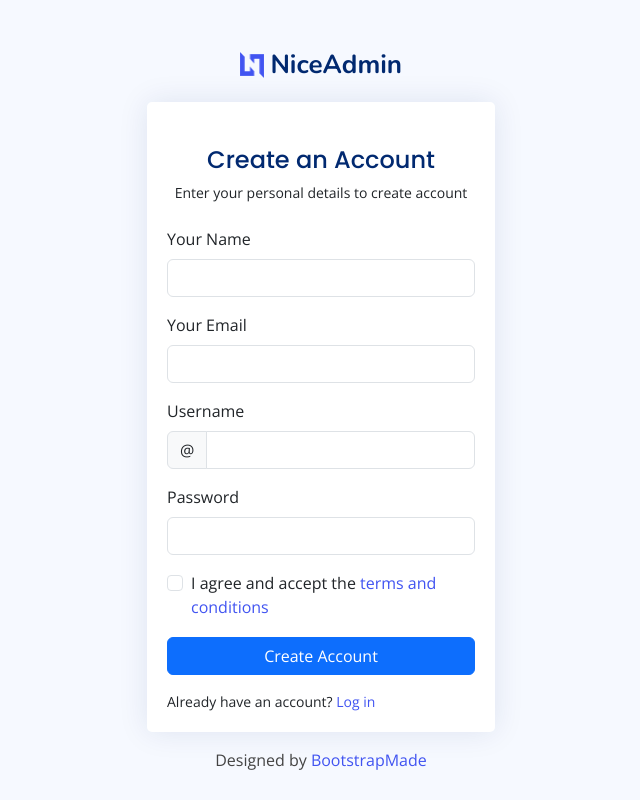
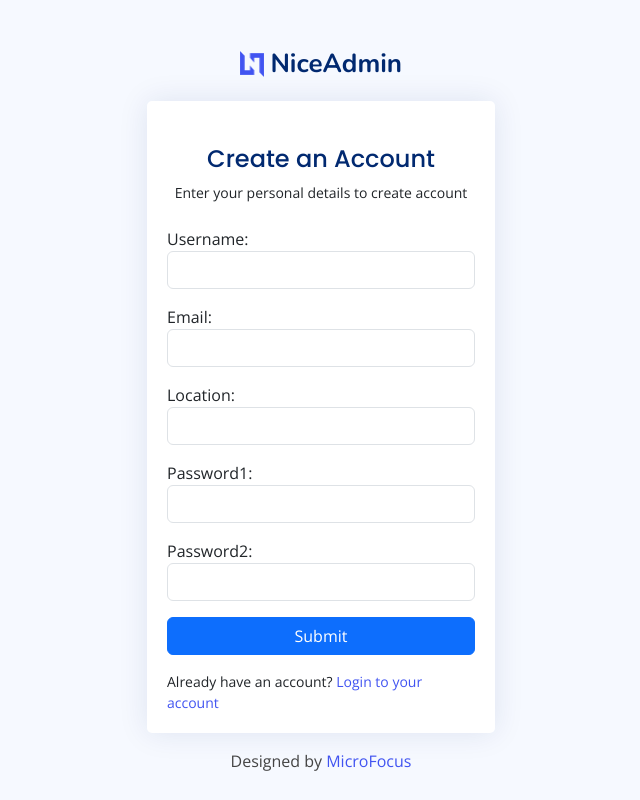
Before and after one commit to Urameshi53/TheShepherd, a Django app: page /accounts/signup/ in a window 1280 px wide. Shown: the whole page, without its empty margins (319-959 px from the left). Run offline with Django 5.2, Linux system fonts and the light colour scheme; some libraries are stand-ins or nearby versions.

Commit message:
Final Modifications

```diff
--- a/accounts/forms.py
+++ b/accounts/forms.py
@@ -3,60 +3,75 @@ from django.contrib.auth.models import User
 
 
 class LoginForm(forms.Form):
+    email = forms.EmailField(widget=forms.TextInput(attrs={
+                                'class':'form-control',
+                                'id':'email',
+                                'label':'Email'
+                                }))
+    password = forms.CharField(max_length=100,
+                            widget=forms.PasswordInput(attrs={
+                                'class':'form-control',
+                                'id':'password',
+                                }))
+    class Meta:
+        model = User
+        fields = ['email', 'password']
+
+
+class RegistrationForm(forms.Form):
     username = forms.CharField(max_length=100,
                             widget=forms.TextInput(attrs={
                                 'class':'form-control',
-                                'id':'yourUsername',
-                                'label':'Username'
+                                'id':'username',
                                 }))
-    password = forms.CharField(max_length=60,
-                               widget=forms.TextInput(attrs={
+    email = forms.CharField(max_length=100,
+                            widget=forms.TextInput(attrs={
+                                'class':'form-control',
+                                'id':'email',
+                                }))
+
+    location = forms.CharField(max_length=100,
+                            widget=forms.TextInput(attrs={
+                                'class':'form-control',
+                                'id':'location',
+                                }))
+
+
+    password1 = forms.CharField(max_length=100,
+                            widget=forms.PasswordInput(attrs={
+                                'class':'form-control',
+                                'id':'password',
+                                }))
+
+    password2 = forms.CharField(max_length=100,
+                            widget=forms.PasswordInput(attrs={
                                 'class':'form-control',
                                 'id':'password',
                                 }))
 
     class Meta:
         model = User
-        fields = ['username', 'email']
+        fields = ['username', 'email', 'location', 'password1','password2']
 
 
-class RegistrationForm(forms.Form):
-    username = forms.CharField(max_length=100,
-                            widget=forms.TextInput(attrs={
+class ResetPasswordForm(forms.Form):
+    old_password = forms.CharField(widget=forms.PasswordInput(attrs={
                                 'class':'form-control',
-                                'id':'yourUsername',
+                                'id':'old_password',
+                                'label':'Email'
                                 }))
 
-    email = forms.CharField(max_length=100,
-                            widget=forms.TextInput(attrs={
-                                'class':'form-control',
-                                'id':'email',
-                                }))
-
-    password1 = forms.CharField(max_length=100,
-                            widget=forms.TextInput(attrs={
+    password1 = forms.CharField(widget=forms.PasswordInput(attrs={
                                 'class':'form-control',
                                 'id':'password1',
+                                'label':'Email'
                                 }))
 
     password2 = forms.CharField(max_length=100,
-                            widget=forms.TextInput(attrs={
+                            widget=forms.PasswordInput(attrs={
                                 'class':'form-control',
                                 'id':'password2',
                                 }))
-
-    course = forms.CharField(max_length=100,
-                            widget=forms.TextInput(attrs={
-                                'class':'form-control',
-                                'id':'course',
-                                }))
-
-    school = forms.CharField(max_length=100,
-                            widget=forms.TextInput(attrs={
-                                'class':'form-control',
-                                'id':'school',
-                                }))
-
     class Meta:
         model = User
-        fields = ['username', 'email', 'password1','password2']
+        fields = ['old_password', 'password1', 'password2']
--- a/accounts/templates/accounts/signup.html
+++ b/accounts/templates/accounts/signup.html
@@ -30,18 +30,22 @@
   <!-- Template Main CSS File -->
   <link href="{% static 'assets/css/style.css' %}" rel="stylesheet">
 
-  <!-- =======================================================
-  * Template Name: NiceAdmin
-  * Updated: May 30 2023 with Bootstrap v5.3.0
-  * Template URL: https://bootstrapmade.com/nice-admin-bootstrap-admin-html-template/
-  * Author: BootstrapMade.com
-  * License: https://bootstrapmade.com/license/
-  ======================================================== -->
 </head>
 
 <body>
 
   <main>
+
+    {% if error_messages %}
+    {% for error in error_messages %}
+      <div class="alert alert-danger alert-dismissible fade show" role="alert">
+        {{ error }}
+        <button type="button" class="btn-close" data-bs-dismiss="alert" aria-label="Close"></button>
+      </div>
+      <div class="container">
+    {% endfor %}
+  {% endif %}
+
     <div class="container">
 
       <section class="section register min-vh-100 d-flex flex-column align-items-center justify-content-center py-4">
@@ -65,46 +69,15 @@
                     <p class="text-center small">Enter your personal details to create account</p>
                   </div>
 
-                  <form class="row g-3 needs-validation" novalidate>
-                    <div class="col-12">
-                      <label for="yourName" class="form-label">Your Name</label>
-                      <input type="text" name="name" class="form-control" id="yourName" required>
-                      <div class="invalid-feedback">Please, enter your name!</div>
-                    </div>
+                  <form method="POST" class="row g-3 needs-validation" validate>
+                    {% csrf_token %}
+                    {{ form }}
 
                     <div class="col-12">
-                      <label for="yourEmail" class="form-label">Your Email</label>
-                      <input type="email" name="email" class="form-control" id="yourEmail" required>
-                      <div class="invalid-feedback">Please enter a valid Email adddress!</div>
-                    </div>
-
-                    <div class="col-12">
-                      <label for="yourUsername" class="form-label">Username</label>
-                      <div class="input-group has-validation">
-                        <span class="input-group-text" id="inputGroupPrepend">@</span>
-                        <input type="text" name="username" class="form-control" id="yourUsername" required>
-                        <div class="invalid-feedback">Please choose a username.</div>
-                      </div>
-                    </div>
-
-                    <div class="col-12">
-                      <label for="yourPassword" class="form-label">Password</label>
-                      <input type="password" name="password" class="form-control" id="yourPassword" required>
-                      <div class="invalid-feedback">Please enter your password!</div>
-                    </div>
-
-                    <div class="col-12">
-                      <div class="form-check">
-                        <input class="form-check-input" name="terms" type="checkbox" value="" id="acceptTerms" required>
-                        <label class="form-check-label" for="acceptTerms">I agree and accept the <a href="#">terms and conditions</a></label>
-                        <div class="invalid-feedback">You must agree before submitting.</div>
-                      </div>
+                      <button class="btn btn-primary w-100" type="submit">Submit</button>
                     </div>
                     <div class="col-12">
-                      <button class="btn btn-primary w-100" type="submit">Create Account</button>
-                    </div>
-                    <div class="col-12">
-                      <p class="small mb-0">Already have an account? <a href="pages-login.html">Log in</a></p>
+                      <p class="small mb-0">Already have an account? <a href="{% url 'accounts:login' %}">Login to your account</a></p>
                     </div>
                   </form>
 
@@ -112,11 +85,7 @@
               </div>
 
               <div class="credits">
-                <!-- All the links in the footer should remain intact. -->
-                <!-- You can delete the links only if you purchased the pro version. -->
-                <!-- Licensing information: https://bootstrapmade.com/license/ -->
-                <!-- Purchase the pro version with working PHP/AJAX contact form: https://bootstrapmade.com/nice-admin-bootstrap-admin-html-template/ -->
-                Designed by <a href="https://bootstrapmade.com/">BootstrapMade</a>
+                Designed by <a href="https://MicroFocus.com/">MicroFocus</a>
               </div>
 
             </div>
--- a/accounts/urls.py
+++ b/accounts/urls.py
@@ -10,5 +10,7 @@ urlpatterns = [
     path('login/', views.login, name='login'),
     path('logout/', views.logout_view, name='logout'),
     path("signup/", views.signup_view, name='signup'),
-    path('<int:pk>/', ProfileView.as_view(), name='profile')
+    path('reset/', views.reset_view, name='reset'),
+    path('<int:pk>/', ProfileView.as_view(), name='profile'),
+    path('<int:user_id>/reset/', views.reset_view, name='reset')
 ]
--- a/accounts/views.py
+++ b/accounts/views.py
@@ -1,6 +1,7 @@
 from datetime import timezone
 from typing import Any, Dict
 from django.contrib.auth.forms import UserCreationForm
+from django.http import HttpResponseRedirect
 from django.urls import reverse_lazy
 from django.views.generic import CreateView
 from django.contrib.auth.models import User
@@ -11,11 +12,12 @@ from django.contrib.auth import logout
 from django.contrib import messages
 from django.views import generic
 from django.template import RequestContext
+import re
 
-from .forms import LoginForm, RegistrationForm
+from .forms import LoginForm, RegistrationForm, ResetPasswordForm
 from discussions.models import Student
 
-
+other_error_messages = []
 
 class ProfileView(generic.DetailView):
     template_name = "accounts/profile.html"
@@ -28,43 +30,98 @@ class ProfileView(generic.DetailView):
         return context
 
 def login(request):
+    error_messages = []
+    context = {}
     form = LoginForm
     if request.method == 'POST':
-        username = request.POST.get('username')
+        email = request.POST.get('email')
         password = request.POST.get('password')
-        user = authenticate(request, username=username, password=password)
+        #user = authenticate(request, email=email, password=password)
+        user = None
+        for i in User.objects.all():
+            if i.email == email and i.check_password(password):
+                user = i
 
         if user is not None:
             auth_login(request, user)
 
-            return redirect('home')
+            if user.is_superuser:
+                return redirect('admin')
+            else:
+                return redirect('home')
         else:
+            error_messages.append('Email or password is not correct')
             messages.error(request, 'Username or password does not match')
             print('did not work')
     else:
         pass
 
-    return render(request, 'accounts/login.html', {'form':form})#, RequestContext(request))
+    return render(request, 'accounts/login.html', {'form':form, 'error_messages':error_messages})#, RequestContext(request))
+
 
 def logout_view(request):
     logout(request)
     return redirect('home')
 
+regex = r'\b[A-Za-z0-9._%+-]+@[A-Za-z0-9.-]+\.[A-Z|a-z]{2,7}\b'
+def check_email(email):
+    if (re.fullmatch(regex, email)):
+        return True
+    else:
+        return False
+
 def signup_view(request):
+    error_messages = []
     form = RegistrationForm
     if request.method == 'POST':
         username = request.POST.get('username')
-        password = request.POST.get('password')
-        user = authenticate(request, username=username, password=password)
+        email = request.POST.get('email')
+        location = request.POST.get('location')
+        password1 = request.POST.get('password1')
+        password2 = request.POST.get('password2')
 
-        if user is not None:
+        if password1 == password2 and check_email(email):
+            '''html_message = render_to_string('accounts/email_message.html')
+            message = 'Thank you'
+            send_mail(f'Hello {username}, thank you for registering with MicroFocus.', message, 'zigahemmanuel53@gmail.com', ['emmanuelzigah2019@gmail.com',], html_message=html_message)
+                      '''
+            user = User()
+            user.username = username
+            user.email = email
+            user.set_password(password1)
+            user.save()
+
             auth_login(request, user)
-
+            #return render(request, 'accounts/send_email.html')
             return redirect('home')
         else:
-            messages.error(request, 'Username or password does not match')
-            print('did not work')
+            if password1 != password2:
+                error_messages.append('Passwords do not match')
+            else:
+                error_messages.append('Incorrect email')
     else:
         pass
 
-    return render(request, 'accounts/signup.html', {'form':form})#, RequestContext(request))
+    return render(request, 'accounts/signup.html', {'form':form, 'error_messages':error_messages})
+
+
+def reset_view(request, user_id):
+    form = ResetPasswordForm
+    if request.method == 'POST':
+        old_password = request.POST.get('old_password')
+        password1 = request.POST.get('password1')
+        password2 = request.POST.get('password2')
+        user = User.objects.get(id=user_id)
+
+        if user.check_password(old_password) and password1 == password2:
+            user.set_password(password1)
+            user.save()
+            #auth_login(request, user)
+            return redirect('home')
+        else:
+            auth_login(request, user)
+            if password1 != password2:
+                other_error_messages.append('passwords did not match')
+            else:
+                other_error_messages.append('Old password is wrong')
+            return HttpResponseRedirect(f"/accounts/{user_id}/")
--- a/discussions/templates/discussions/details.html
+++ b/discussions/templates/discussions/details.html
@@ -59,9 +59,9 @@
               <div class="col-4">
                 <input type="submit" class="btn btn-primary" value="Post comment">
               </div>
-              </div>
             </div>
           </form>
+        </div>
       </div><!-- End Comments Form -->
     </div>
   </div>
--- a/sliders/urls.py
+++ b/sliders/urls.py
@@ -9,6 +9,7 @@ app_name = "sliders"
 urlpatterns = [
     path("", views.IndexView.as_view(), name="sliders"),
     path("<int:pk>/", views.DetailView.as_view(), name="detail"),
+    path("<int:user_id>/request_book/", views.request_book , name="request_book"),
     #path("<int:pk>/", views.DetailView.as_view(), name="discuss"),
     #path("", views.SearchView.as_view(), name="search"),
 ] + static(settings.STATIC_URL, document_root=settings.STATIC_ROOT)
```
Also changed, not shown: accounts/templates/accounts/login.html (+14 -33 lines), discussions/models.py (+23 -0 lines), sliders/templates/sliders/detail.html (+27 -0 lines), sliders/templates/sliders/index.html (+19 -0 lines), sliders/views.py (+13 -0 lines), db.sqlite3.
